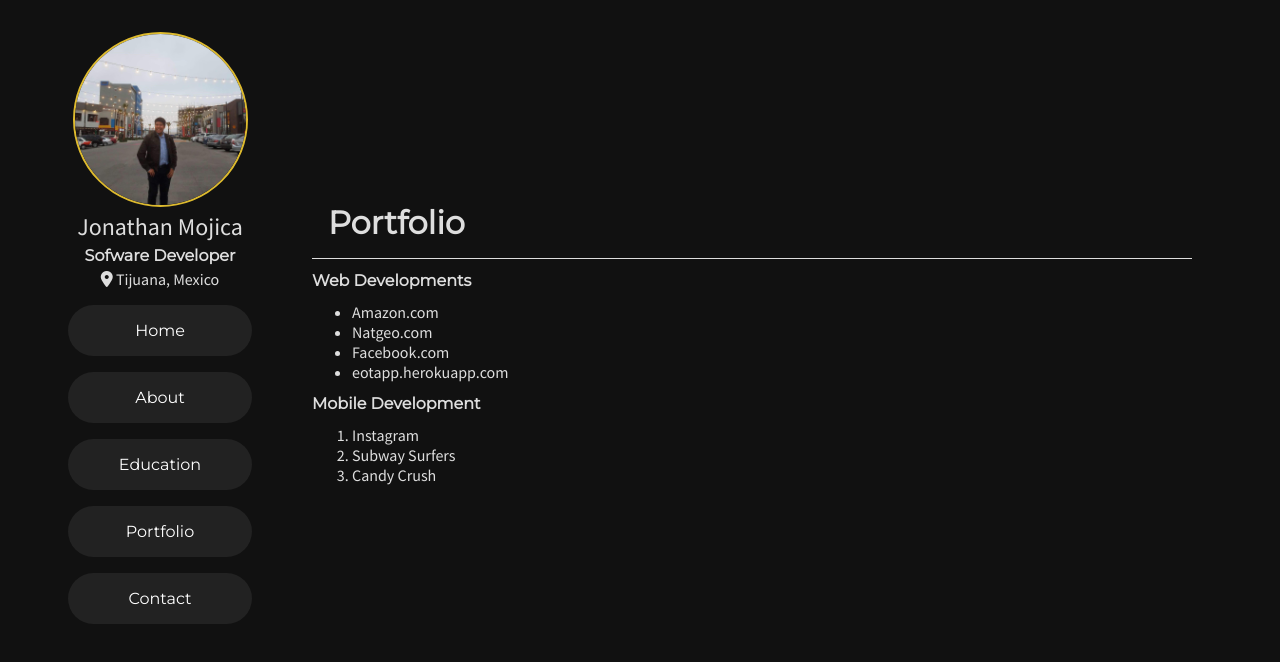
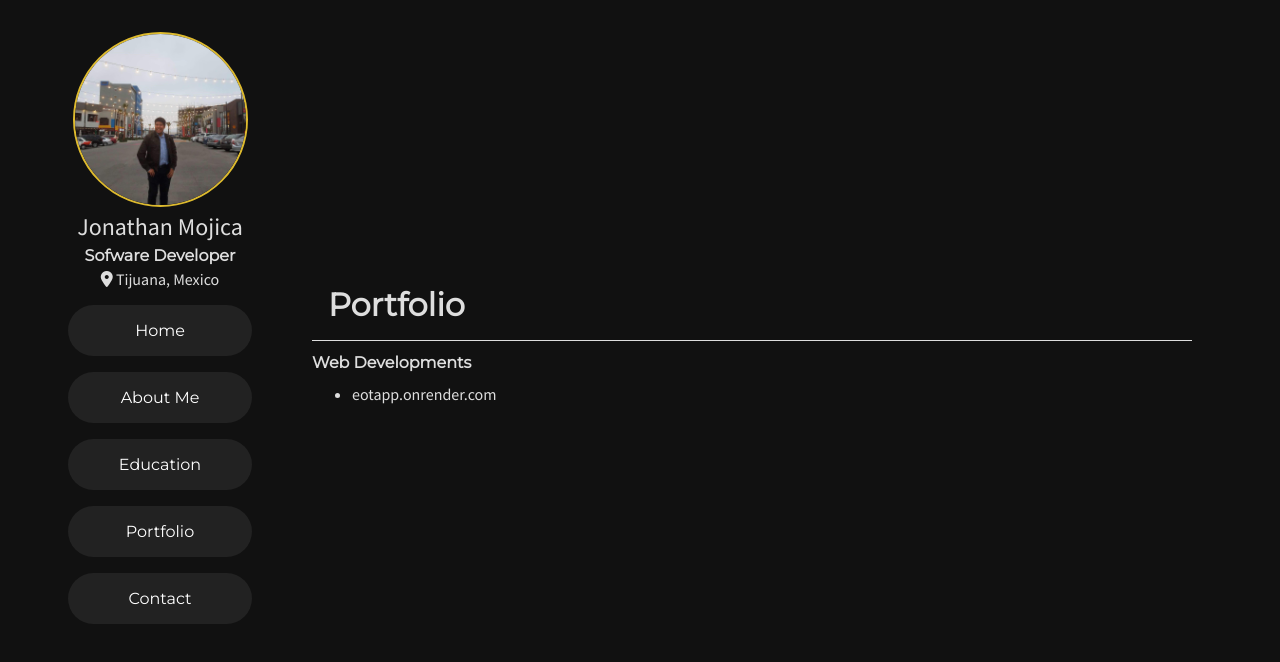
Before and after one commit to AsyncSpaghettiDev/asyncspaghettidev.github.io, a plain HTML site: page portfolio.html in a window 1280 px wide. Drawn offline with Linux system fonts and the light colour scheme.

Commit message:
Site updated

```diff
--- a/portfolio.html
+++ b/portfolio.html
@@ -24,8 +24,8 @@
             </p>
         </header>
         <nav class="navbar flex">
-            <a class="btn" href="index.html" class="nav__link">Home</a>
-            <a class="btn" href="about.html" class="nav__link">About</a>
+            <a class="btn" href="/" class="nav__link">Home</a>
+            <a class="btn" href="about.html" class="nav__link">About Me</a>
             <a class="btn" href="education.html" class="nav__link">Education</a>
             <a class="btn" href="portfolio.html" class="nav__link">Portfolio</a>
             <a class="btn" href="contact.html" class="nav__link">Contact</a>
@@ -37,18 +37,8 @@
 
             <h4>Web Developments</h4>
             <ul>
-                <li>Amazon.com</li>
-                <li>Natgeo.com</li>
-                <li>Facebook.com</li>
-                <li>eotapp.herokuapp.com</li>
+                <li>eotapp.onrender.com</li>
             </ul>
-
-            <h4>Mobile Development</h4>
-            <ol>
-                <li>Instagram</li>
-                <li>Subway Surfers</li>
-                <li>Candy Crush</li>
-            </ol>
     </main>
 
 
```
Also changed, not shown: about.html (+6 -3 lines), contact.html (+2 -2 lines), education.html (+5 -5 lines), index.html (+2 -3 lines), 1 other file.
